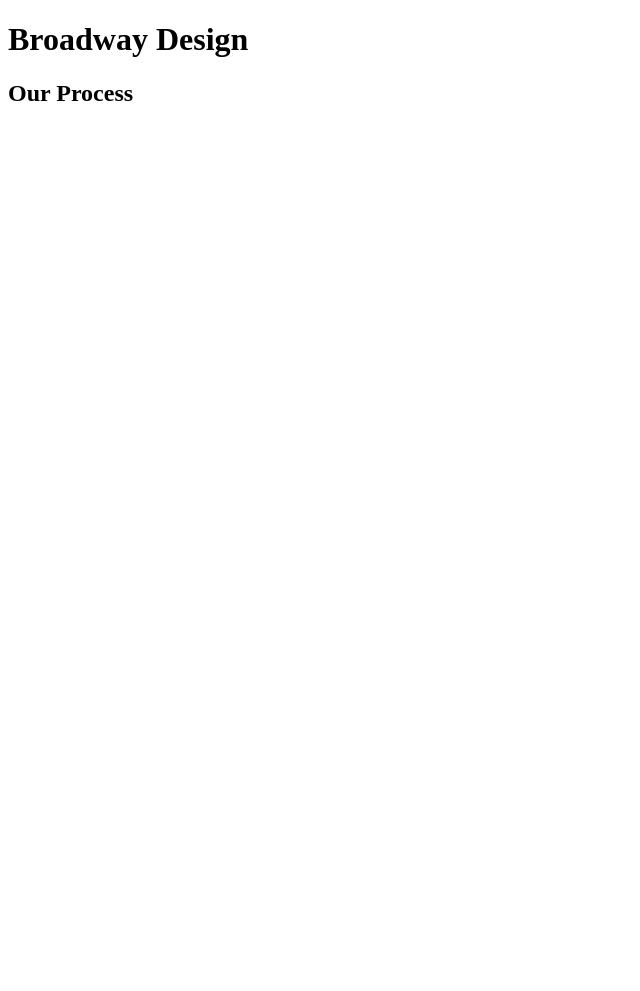
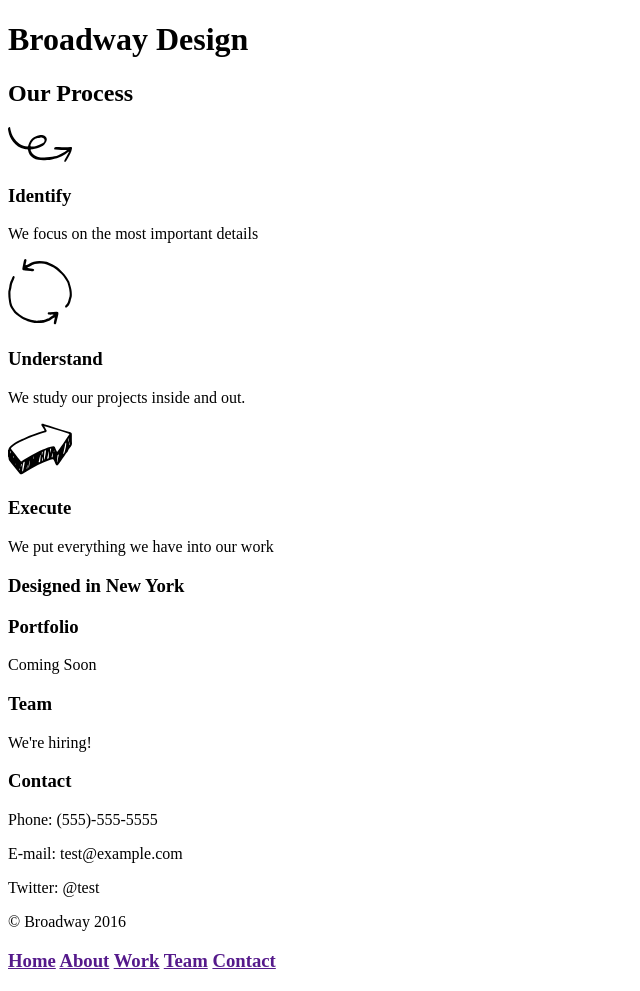
Before and after one commit to iakerber/Broadway, a plain HTML site: page index.html in a window 1280 px wide. Shown: the whole page, without its empty margins (0-640 px from the left). Before the commit the page ends 800 px from the top, so only its background shows below. Drawn offline with Linux system fonts and the light colour scheme.

Commit message:
Added all content and icons

```diff
--- a/index.html
+++ b/index.html
@@ -6,6 +6,35 @@
   </head>
   <body>
     <h1>Broadway Design</h1>
+
     <h2>Our Process</h2>
+
+    <img src="./resources/icons/identify.svg" alt="identify icon" />
+    <h3>Identify</h3>
+    <p>We focus on the most important details</p>
+
+    <img src="./resources/icons/understand.svg" alt="understand icon" />
+    <h3>Understand</h3>
+    <p>We study our projects inside and out.</p>
+
+    <img src="./resources/icons/execute.svg" alt="execute icon" />
+    <h3>Execute</h3>
+    <p>We put everything we have into our work</p>
+
+    <h3>Designed in New York</h3>
+
+    <h3>Portfolio</h3>
+    <p>Coming Soon</p>
+
+    <h3>Team</h3>
+    <p>We're hiring!</p>
+
+    <h3>Contact</h3>
+    <p>Phone: (555)-555-5555</p>
+    <p>E-mail: test@example.com</p>
+    <p>Twitter: @test</p>
+
+    <span>&copy; Broadway 2016</span>
+    <h3><a href="">Home</a> <a href="">About</a> <a href="">Work</a> <a href=""> Team</a> <a href="">Contact</a></h3>
   </body>
 </html>
```
